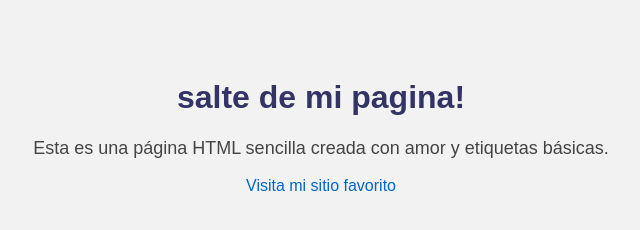
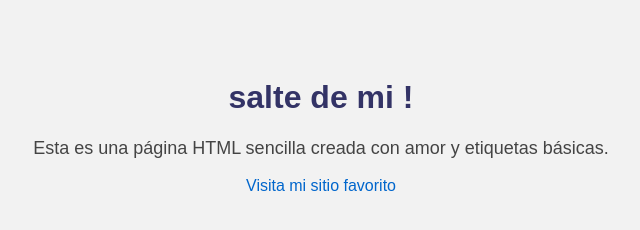
Before and after one commit to JoseD19Ez/paginita2, a plain HTML site: page index.html in a window 1280 px wide. Shown: the whole page, without its empty margins (319-959 px from the left). Drawn offline with Linux system fonts and the light colour scheme.

Commit message:
EJEMPLO2

```diff
--- a/index.html
+++ b/index.html
@@ -24,7 +24,7 @@
   </style>
 </head>
 <body>
-  <h1>salte de mi pagina!</h1>
+  <h1>salte de mi !</h1>
   <p>Esta es una página HTML sencilla creada con amor y etiquetas básicas.</p>
   <a href="https://www.example.com">Visita mi sitio favorito</a>
 </body>
```
